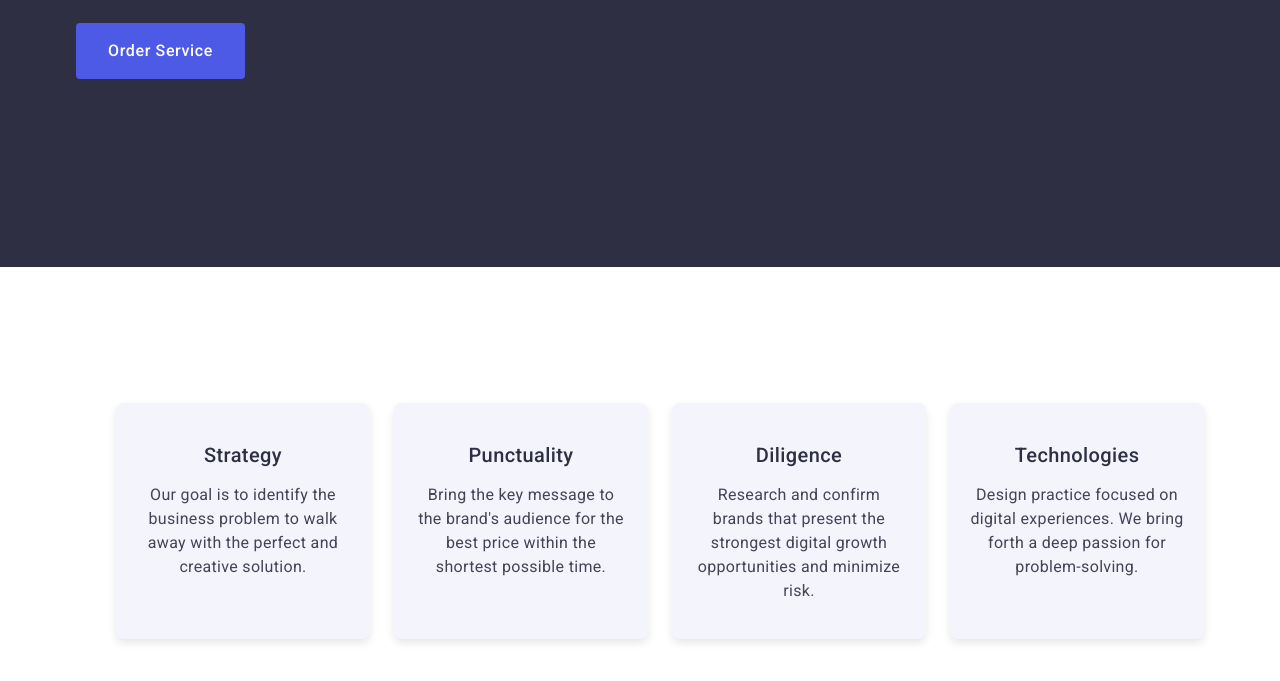
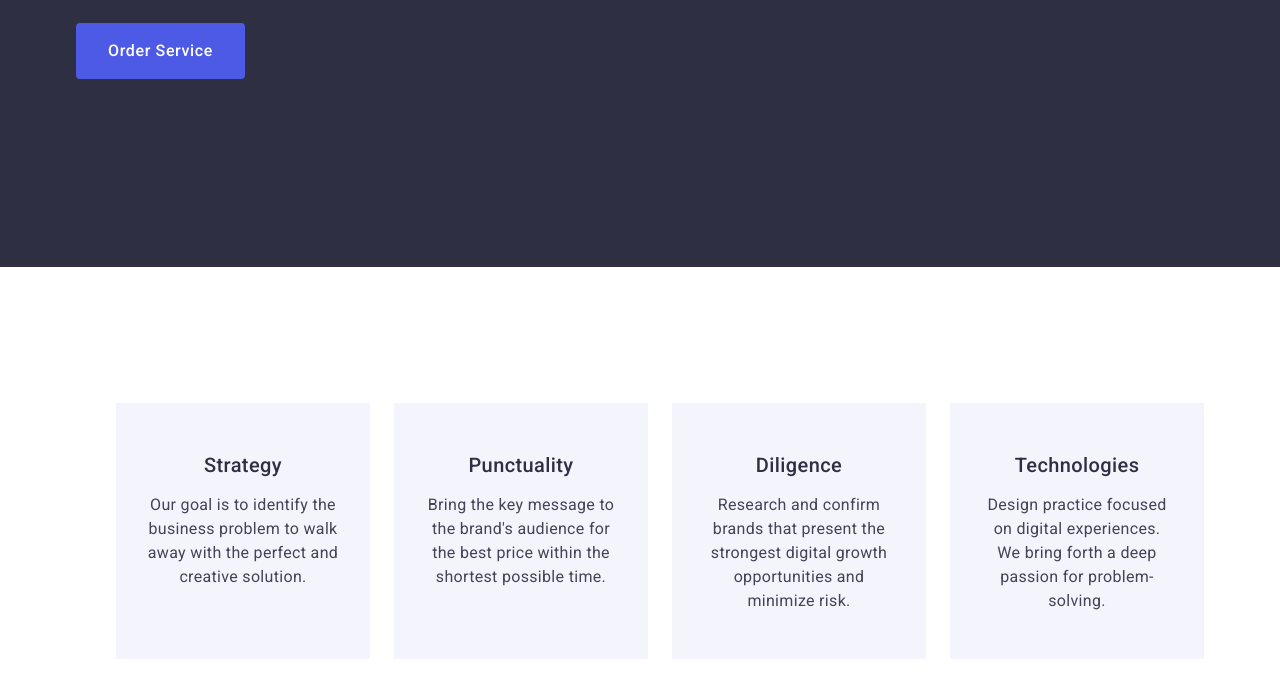
Before and after one commit to artem1925/goit-markup-hw-03, a plain HTML site: page index.html in a window 1280 px wide. Shown: the part 483-1164 px from the top of the page. Drawn offline with nearby package versions, Linux system fonts and the light colour scheme.

Commit message:
Update styles.css

```diff
--- a/css/styles.css
+++ b/css/styles.css
@@ -182,14 +182,10 @@ img {
 }
 
 .list-benefits-page {
-  flex-basis: calc(
-    (100% - 3 * 24px) / 4
-  ); /* Встановлення ширини елементів у ряду */
-  background-color: #f4f4fd; /* Зміна фону за потреби */
-  padding: 20px; /* Внутрішні відступи */
-  box-shadow: 0 4px 8px rgba(0, 0, 0, 0.1); /* Додавання тіні до елементів */
-  border-radius: 8px; /* Округлення кутів */
-  text-align: center; /* Вирівнювання тексту по центру */
+  flex-basis: calc((100% - 3 * 24px) / 4);
+  text-align: center;
+  padding: 30px;
+  background-color: #f4f4fd;
 }
 
 .advantage {
```
